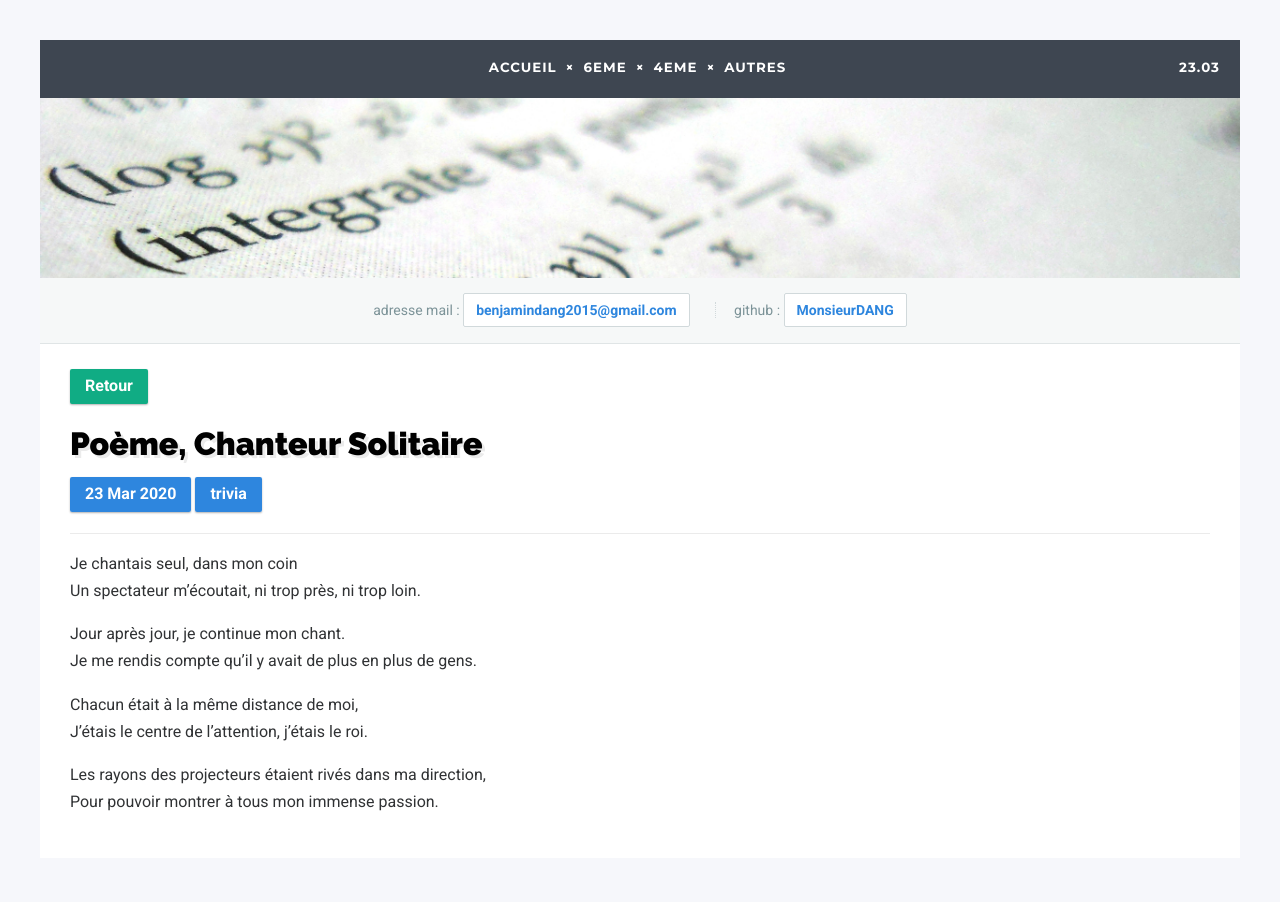
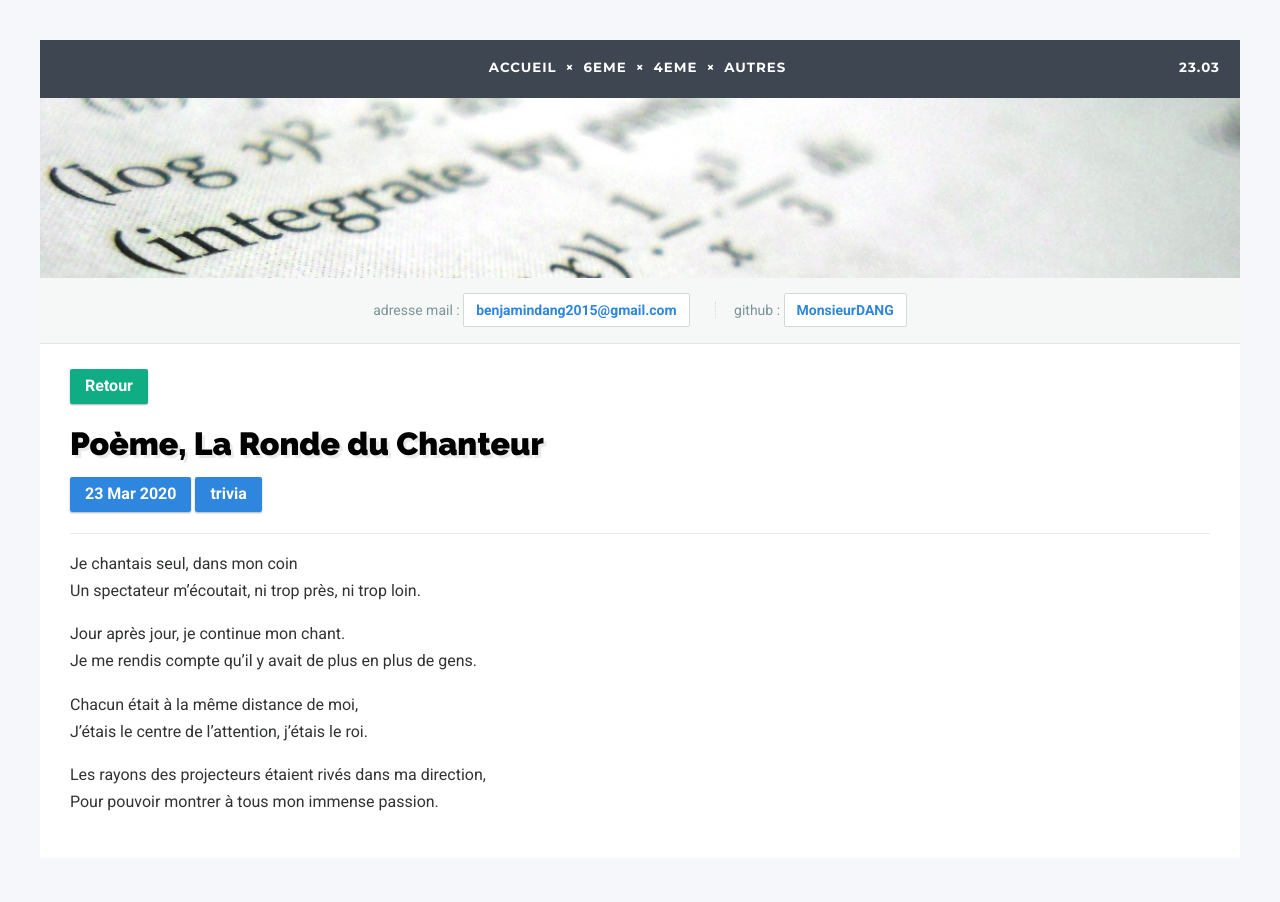
Before and after one commit to DangSinslay/DangSinslay.github.io, a Jekyll site: the page built from _posts/trivia/2020-03-23-poeme2.md, in a window 1280 px wide. Built offline with Jekyll 4.4.1, drawn with Linux system fonts in a browser that asks for light colours.

Commit message:
Update 2020-03-23-poeme2.md

```diff
--- a/_posts/trivia/2020-03-23-poeme2.md
+++ b/_posts/trivia/2020-03-23-poeme2.md
@@ -1,6 +1,6 @@
 ---
 layout: post
-title: "Poème, Chanteur Solitaire"
+title: "Poème, La Ronde du Chanteur"
 date: 2020-03-23
 category: trivia
 blog: blog
```
